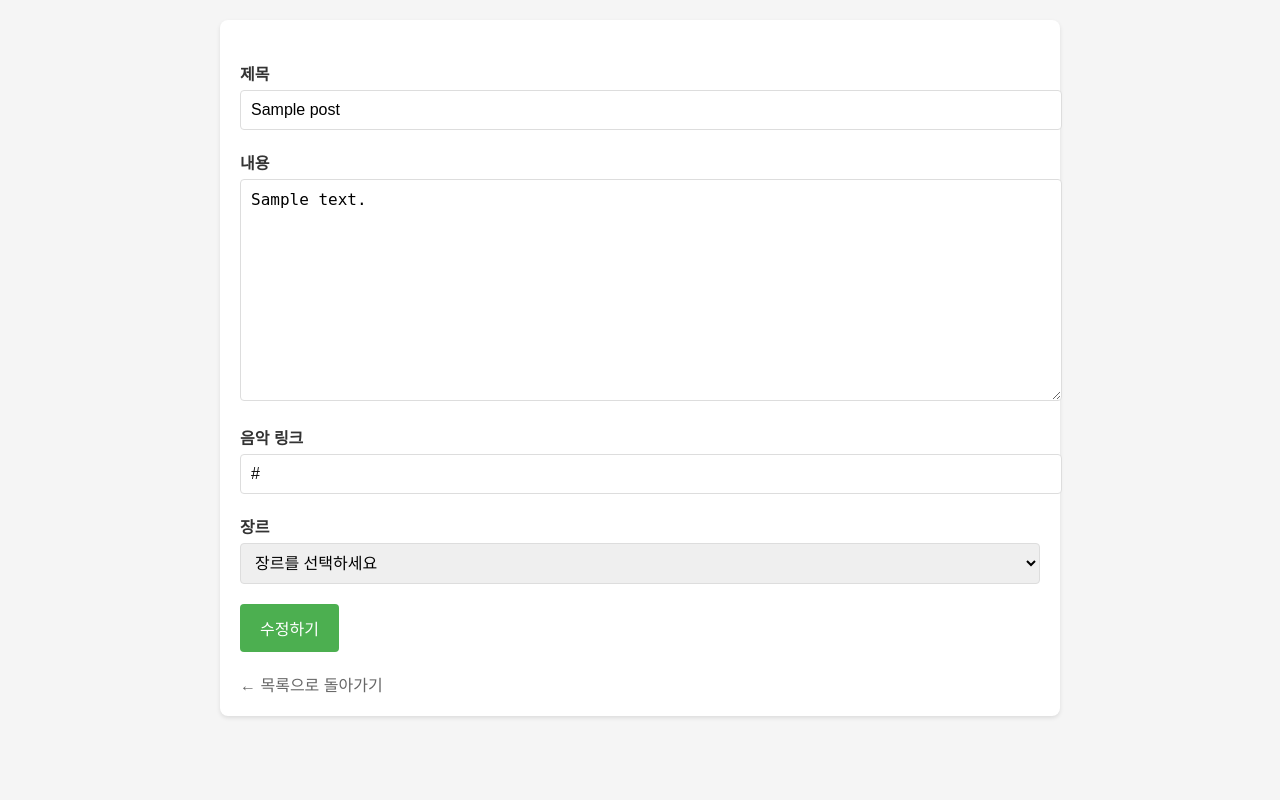
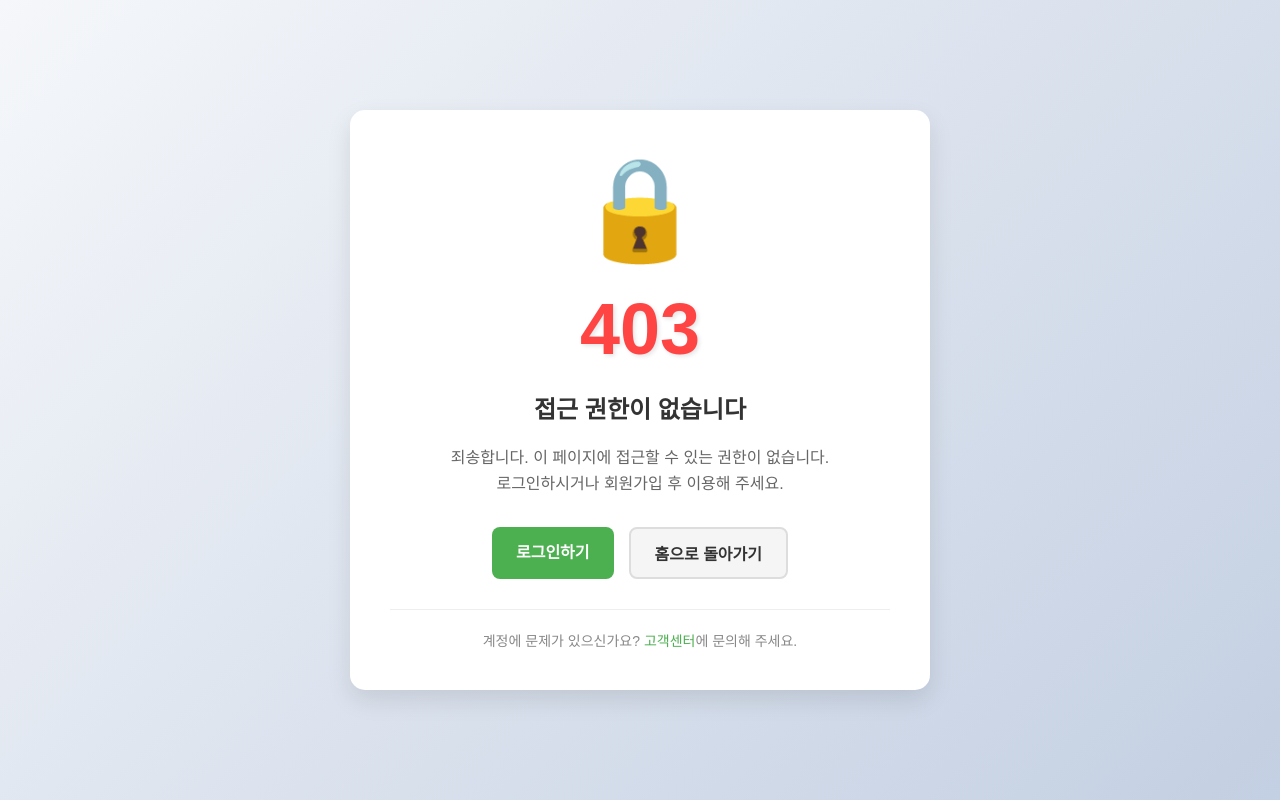
Before and after one commit to OZ-10-mentoring/ShareMusic, a Django app: page /post/1/update in a window 1280 px wide. Run offline with Django 5.2, Linux system fonts and the light colour scheme; tables that the repository leaves empty hold one stand-in row (values such as "Sample post").

Commit message:
Feat: 권한 추가
- 권한 추가

```diff
--- /dev/null
+++ b/board/templates/403.html
@@ -0,0 +1,117 @@
+<!DOCTYPE html>
+<html lang="ko">
+<head>
+    <meta charset="UTF-8">
+    <meta name="viewport" content="width=device-width, initial-scale=1.0">
+    <title>접근 권한 없음 - 음악 공유 커뮤니티</title>
+    <style>
+        body {
+            font-family: 'Arial', sans-serif;
+            margin: 0;
+            padding: 0;
+            display: flex;
+            justify-content: center;
+            align-items: center;
+            min-height: 100vh;
+            background: linear-gradient(135deg, #f5f7fa 0%, #c3cfe2 100%);
+        }
+        .error-container {
+            background-color: white;
+            padding: 40px;
+            border-radius: 15px;
+            box-shadow: 0 10px 25px rgba(0,0,0,0.1);
+            width: 100%;
+            max-width: 500px;
+            text-align: center;
+        }
+        .error-code {
+            font-size: 72px;
+            color: #ff4444;
+            margin: 0;
+            font-weight: bold;
+            text-shadow: 2px 2px 4px rgba(0,0,0,0.1);
+        }
+        .error-title {
+            font-size: 24px;
+            color: #333;
+            margin: 20px 0;
+        }
+        .error-message {
+            color: #666;
+            font-size: 16px;
+            line-height: 1.6;
+            margin-bottom: 30px;
+        }
+        .action-buttons {
+            display: flex;
+            gap: 15px;
+            justify-content: center;
+            margin-top: 30px;
+        }
+        .button {
+            padding: 12px 24px;
+            border-radius: 8px;
+            font-size: 16px;
+            cursor: pointer;
+            transition: all 0.3s ease;
+            text-decoration: none;
+            font-weight: bold;
+        }
+        .login-button {
+            background-color: #4CAF50;
+            color: white;
+            border: none;
+        }
+        .login-button:hover {
+            background-color: #45a049;
+            transform: translateY(-2px);
+        }
+        .home-button {
+            background-color: #f5f5f5;
+            color: #333;
+            border: 2px solid #ddd;
+        }
+        .home-button:hover {
+            background-color: #e5e5e5;
+            transform: translateY(-2px);
+        }
+        .icon {
+            font-size: 100px;
+            margin-bottom: 20px;
+            color: #ff4444;
+        }
+        .help-text {
+            margin-top: 30px;
+            padding-top: 20px;
+            border-top: 1px solid #eee;
+            color: #888;
+            font-size: 14px;
+        }
+        .help-text a {
+            color: #4CAF50;
+            text-decoration: none;
+        }
+        .help-text a:hover {
+            text-decoration: underline;
+        }
+    </style>
+</head>
+<body>
+    <div class="error-container">
+        <div class="icon">🔒</div>
+        <h1 class="error-code">403</h1>
+        <h2 class="error-title">접근 권한이 없습니다</h2>
+        <p class="error-message">
+            죄송합니다. 이 페이지에 접근할 수 있는 권한이 없습니다.<br>
+            로그인하시거나 회원가입 후 이용해 주세요.
+        </p>
+        <div class="action-buttons">
+            <a href="/customer/login" class="button login-button">로그인하기</a>
+            <a href="/" class="button home-button">홈으로 돌아가기</a>
+        </div>
+        <div class="help-text">
+            계정에 문제가 있으신가요? <a href="/customer/help">고객센터</a>에 문의해 주세요.
+        </div>
+    </div>
+</body>
+</html>
--- a/board/views.py
+++ b/board/views.py
@@ -2,7 +2,6 @@
 
 from board.models import Post, PostSummary
 from board.tasks import async_generate_post_summary
-from common.utils import generate_ai_summary
 
 
 def home(request):
@@ -78,6 +77,12 @@
 def update_post_view(request, post_id):
     try:
         post = Post.objects.get(id=post_id)
+        if request.COOKIES.get('customer_id') != str(post.customer.id):
+            return render(
+                request,
+                "403.html",
+                {}
+            )
     except Post.DoesNotExist:
         return render(
             request,
@@ -100,6 +105,12 @@
     is_content_changed = False
     try:
         post = Post.objects.get(id=post_id)
+        if request.COOKIES.get('customer_id') != str(post.customer.id):
+            return render(
+                request,
+                "403.html",
+                {}
+            )
         title = request.POST.get('title')
         content = request.POST.get('content2')
         music_link = request.POST.get('music_link')
@@ -126,6 +137,12 @@
     before = request.GET.get('before')
     try:
         post = Post.objects.get(id=post_id)
+        if request.COOKIES.get('customer_id') != str(post.customer.id):
+            return render(
+                request,
+                "403.html",
+                {}
+            )
         post.is_deleted = True
         post.save()
     except Post.DoesNotExist:
@@ -173,6 +190,7 @@
             classification=korea_board_name,
             music_link=music_link,
             genre=genre,
+            customer_id=request.COOKIES.get('customer_id'),
         )
         async_generate_post_summary.delay(post.id, title, content)
         return redirect('get_boards', board_name=board_name)
--- a/config/urls.py
+++ b/config/urls.py
@@ -12,7 +12,9 @@
     update_post_view,
     post_back
 )
-
+from customer.views import (
+    set_customer_with_cookie,
+)
 
 urlpatterns = [
     path('admin/', admin.site.urls),
@@ -24,6 +26,6 @@
     path('post/<int:post_id>/update', update_post_view, name='update_post_view'),
     path('post/<int:post_id>/update/action', update_post_action, name='update_post_action'),
     path('post/<int:post_id>/delete', delete_post, name='delete_post'),
-    path('post/<int:post_id>/back', post_back, name='post_back')
-
+    path('post/<int:post_id>/back', post_back, name='post_back'),
+    path('customer/set-username', set_customer_with_cookie, name='set_customer_with_cookie'),
 ]
```
Also changed, not shown: board/templates/home.html (+39 -0 lines), board/templates/login.html (added, +175 -0 lines), customer/views.py (+17 -1 lines).
